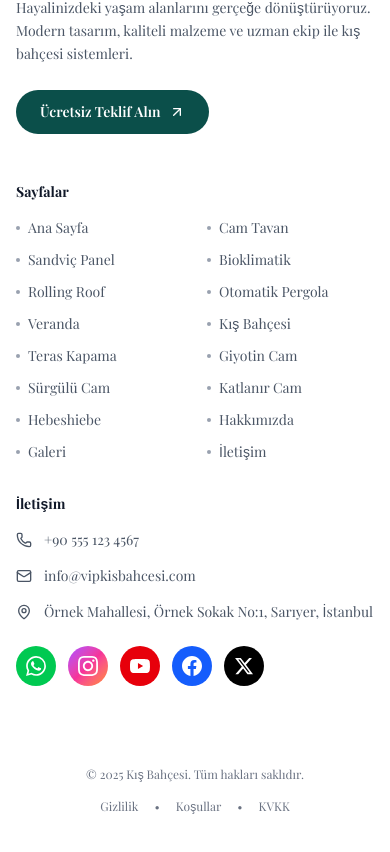
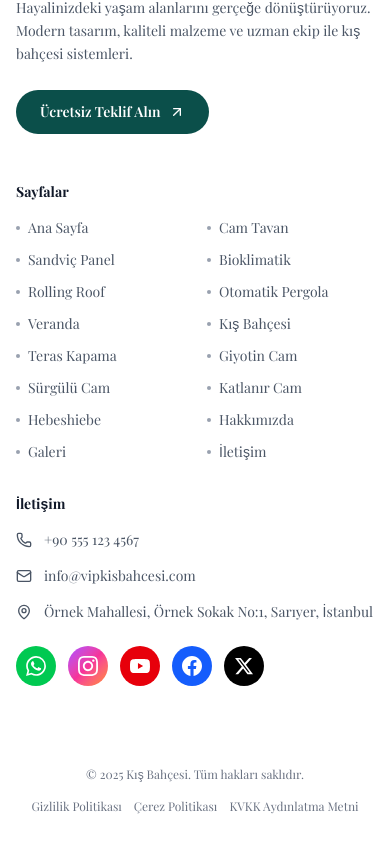
Before and after one commit to iddaasohbet/vipbahce, a Next.js app: page / in a window 390 px wide. Shown: the part 7331-8183 px from the top of the page. Built offline with nearby package versions, Linux system fonts and the light colour scheme; no server answers; the database is empty.

Commit message:
Footer menÃ¼ isimleri gÃ¼ncellendi - Google Ads uyumluluÄŸu iÃ§in yasal metinler tam isimleriyle eklendi

```diff
--- a/src/components/Footer.tsx
+++ b/src/components/Footer.tsx
@@ -304,12 +304,12 @@ export default function Footer() {
           <p className="text-xs text-gray-500">
             © {new Date().getFullYear()} Kış Bahçesi. Tüm hakları saklıdır.
           </p>
-          <div className="flex items-center gap-4 text-xs text-gray-500">
-            <Link href="/gizlilik" className="transition-colors hover:text-gray-900">Gizlilik</Link>
-            <span>•</span>
-            <Link href="/kosullar" className="transition-colors hover:text-gray-900">Koşullar</Link>
-            <span>•</span>
-            <Link href="/kvkk" className="transition-colors hover:text-gray-900">KVKK</Link>
+          <div className="flex flex-wrap items-center justify-center gap-3 text-xs text-gray-500 md:gap-4">
+            <Link href="/gizlilik" className="transition-colors hover:text-gray-900">Gizlilik Politikası</Link>
+            <span className="hidden md:inline">•</span>
+            <Link href="/kosullar" className="transition-colors hover:text-gray-900">Çerez Politikası</Link>
+            <span className="hidden md:inline">•</span>
+            <Link href="/kvkk" className="transition-colors hover:text-gray-900">KVKK Aydınlatma Metni</Link>
           </div>
         </div>
       </div>
```
